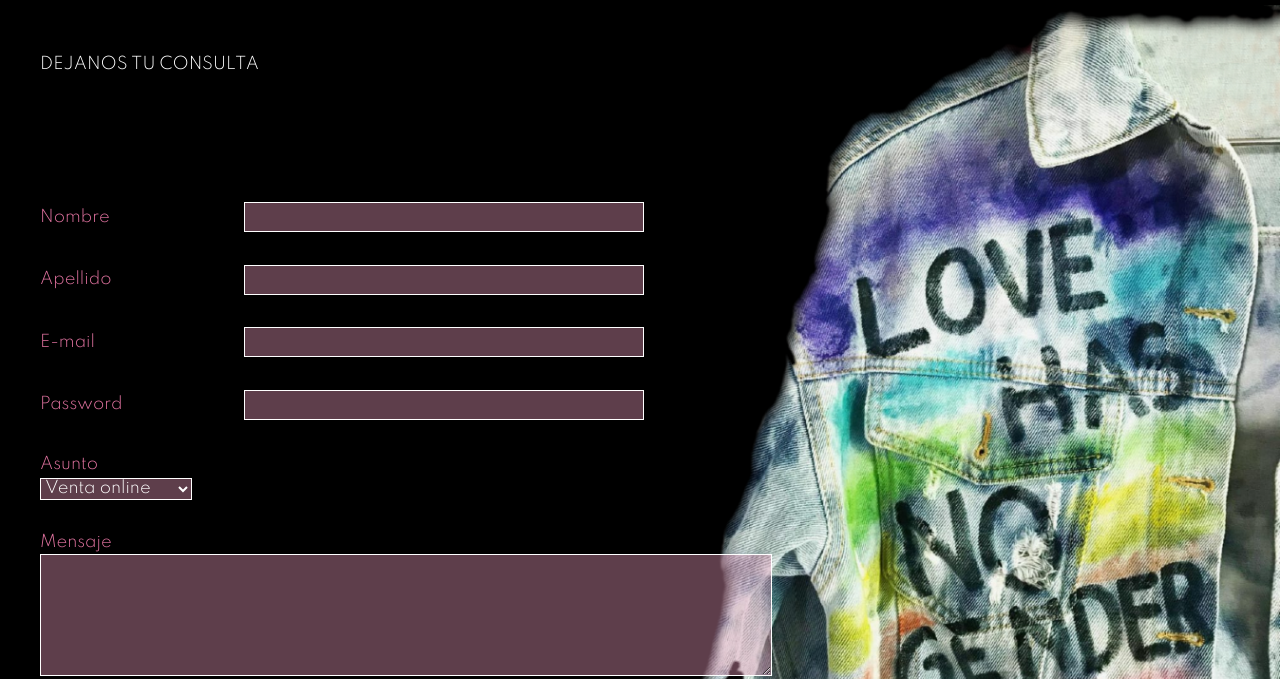
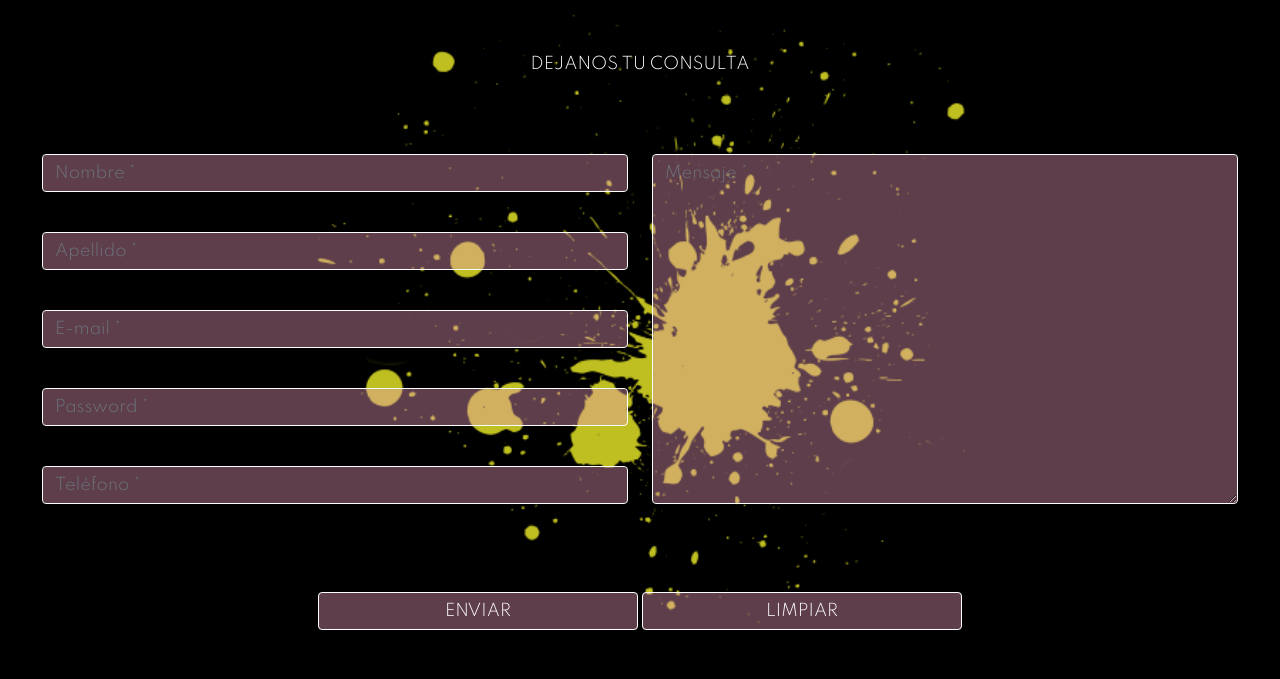
Before and after one commit to juliameneghetti/3entrega_proyecto, a plain HTML site: page contacto.html in a window 1280 px wide. Shown: the part 121-800 px from the top of the page. Drawn offline with nearby package versions, Linux system fonts and the light colour scheme.

Commit message:
agrego seccion contacto

```diff
--- a/contacto.html
+++ b/contacto.html
@@ -23,7 +23,6 @@
 </head>
 
 <body>
-
     <!--menú de navegación-->
     <nav class="navbar navbar-expand-lg navbar-dark bg-dark">
 
@@ -35,7 +34,6 @@
             </button>
 
             <div class="collapse navbar-collapse" id="navbarNav">
-
                 <ul class="navbar-nav">
                     <li class="nav-item">
                         <a class="nav-link" href="sobre_mi.html">SOBRE MI</a>
@@ -65,7 +63,6 @@
                 <div>
                     <a href=""><img src="MULTIMEDIA/IMG/HOME/carrito.png" alt="ícono carrito"></a>
                 </div>
-
             </div>
         </div>
     </nav>
@@ -76,55 +73,62 @@
             <h1>DEJANOS TU CONSULTA</h1>
         </div>
 
-        <form action="">
-            <fieldset>
+        <form id="contactForm" data-sb-form-api-token="API_TOKEN">
+            <div class="row align-items-stretch mb-5">
 
-                <div>
-                    <label for="name">Nombre</label>
-                        <input type="text" name="name" class="formulario__estilos--uno">
+                <div class="col-md-6 sm-12">
+                    <div class="form-group">
+                        <!--campo nombre-->
+                        <input class="form-control" id="name" type="text" placeholder="Nombre *" data-sb-validations="required" />
+                        <div class="invalid-feedback" data-sb-feedback="name:required">A name is required.</div>
                     </div>
 
-                <div>
-                    <label for="surname">Apellido</label>
-                        <input type="text" name="surname" class="formulario__estilos--uno">
+                    <div class="form-group">
+                        <!--campo apellido-->
+                        <input class="form-control" id="name" type="text" placeholder="Apellido *" data-sb-validations="required" />
+                        <div class="invalid-feedback" data-sb-feedback="surname:required">A surname is required.</div>
                     </div>
 
-                <div>
-                    <label for="mail">E-mail</label>
-                        <input type="email" name="mail" class="formulario__estilos--uno">
+                    <div class="form-group">
+                        <!--campo e-mail-->
+                        <input class="form-control" id="email" type="email" placeholder="E-mail *" data-sb-validations="required,email" />
+                        <div class="invalid-feedback" data-sb-feedback="email:required">An email is required.</div>
+                        <div class="invalid-feedback" data-sb-feedback="email:email">Email is not valid.</div>
                     </div>
 
-                <div>
-                    <label for="password">Password</label>
-                        <input type="password" name="password" class="formulario__estilos--uno">
+                    <div class="form-group">
+                        <!--campo contraseña-->
+                        <input class="form-control" id="password" type="password" placeholder="Password *" data-sb-validations="required,email" />
+                        <div class="invalid-feedback" data-sb-feedback="password:required">An password is required.</div>
+                        <div class="invalid-feedback" data-sb-feedback="password:password">Password is not valid.</div>
                     </div>
 
-                <div>
-                    <label for="asunto">Asunto
-                        <select name="asunto" class="formulario__estilos--uno">
-                            <option value="venta online">Venta online</option>
-                            <option value="otras consultas">Otras consultas</option>
-                        </select>
-                    </label>
+                    <div class="form-group">
+                        <!--campo teléfono-->
+                        <input class="form-control" id="phone" type="tel" placeholder="Teléfono *" data-sb-validations="required" />
+                        <div class="invalid-feedback" data-sb-feedback="phone:required">A phone number is required.</div>
                     </div>
 
-                <div>
-                    <label for="message">Mensaje
-                        <textarea name="message" id="" cols="65" rows="5" class="formulario__estilos--uno"></textarea>
-                    </label>
                 </div>
 
-                <div>
-                    <input type="submit" value="Enviar formulario" class="formulario__estilos--uno formulario__estilos--dos">
-                    <input type="reset" value="Limpiar formulario" class="formulario__estilos--uno formulario__estilos--dos">
+                <div class="col-md-6 sm-12">
+                    <div class="form-group form-group-textarea mb-md-0">
+                        <!--campo mensaje-->
+                        <textarea class="form-control" rows="14" id="message" placeholder="Mensaje *" data-sb-validations="required"></textarea>
+                        <div class="invalid-feedback" data-sb-feedback="message:required">A message is required.</div>
                     </div>
-            </fieldset>
+                </div>
+            </div>
 
+            <div class="text-center">
+                <!--botones-->
+                <button class="btn btn-xl text-uppercase" id="submitButton" type="submit">Enviar</button>
+                <button class="btn btn-xl text-uppercase" id="resetButton" type="reset">Limpiar</button>
+            </div>
         </form>
     </div>
 
     <footer>
-
         <!--enlaces de contacto-->
         <div>
             <div>
--- a/css/estilos.css
+++ b/css/estilos.css
@@ -18,7 +18,6 @@ body{
 
 
 /*HEADER*/
-
 
     /*LOGO*/
 
@@ -59,9 +58,7 @@ body{
             margin: 30px;
         }
 
-
 /*BODY*/
-
 
     /* SECCIÓN HOME */
 
@@ -97,7 +94,6 @@ body{
             animation-duration: 1s;
         }
 
-
     /*SECCIÓN SOBRE MI*/
 
     .flex__sobreMi{
@@ -132,13 +128,11 @@ body{
         padding-right: 70px;
     }
 
-
     /*SECCIÓN NEW IN*/
 
     .carousel__img--tamaño{
         margin: 50px auto 0 auto;
     }
-
 
     /*SECCIÓN TIENDA*/
 
@@ -183,11 +177,11 @@ body{
         padding-top: 5px;
     }
 
-    .seccion__tienda--boton:hover{
-        animation: swing;
-        animation-duration: 1s;
+    .seccion__tienda--flex button:hover{
+        width: 100%;
+
+        background-color: rgb(234 155 187 / 60%);
     }
-
 
     /*SECCIÓN GALERÍA*/
 
@@ -195,6 +189,8 @@ body{
         font-size: medium;
 
         color: white;
+
+        text-align: center;
 
         padding: 50px 40px;
     }
@@ -256,47 +252,41 @@ body{
         grid-area: seis;
     }
 
-
     /*SECCIÓN CONTACTO*/
 
     .formulario__background--estilo{
-        background-image: url("../MULTIMEDIA/IMG/CONTACTO/camcont.png");
+        background-image: url("../MULTIMEDIA/IMG/CONTACTO/manchac.png");
         background-repeat: no-repeat;
-        background-position: right;
+        background-position: center;
         background-size: contain;
     }
 
-    form fieldset{
-        padding: 40px;
+    .form-control{
+        margin-bottom: 40px;
+
+        color: white;
+
+        background-color: rgb(234 155 187 / 40%);
+        border: 1px solid white;
     }
 
-    form fieldset div{
-         margin: 30px 0;
+    .btn{
+        width: 25%;
+
+        color: white;
+
+        background-color: rgb(234 155 187 / 40%);
+        border: 1px solid white;
     }
 
-    form fieldset div label{
-        width: 200px;
-        height: 30px;
+    .btn:hover{
+        background-color: rgb(234 155 187 / 60%);
+        color: #212529;
     }
 
-    form fieldset div input{
-        width: 400px;
-        height: 30px;
-
-        padding-left: 20px;
+    .row {
+        margin: 30px;
     }
-
-    .formulario__estilos--uno{
-        background-color: rgb(234 155 187 / 40%);
-        border: 1px solid white;
-
-        color: white;
-    }
-
-    .formulario__estilos--dos{
-        width: 300px;
-    }
-
 
 /*FOOTER*/
 
@@ -310,7 +300,7 @@ body{
 }
 
 footer img{
-        height: 70px;
+    height: 60px;
 
     margin: 0 30px;
 }
```
Also changed, not shown: MULTIMEDIA/IMG/CONTACTO/camcont.png (deleted), MULTIMEDIA/IMG/CONTACTO/manchac.png (added). Lines whose indentation alone changed are shown as unchanged.
